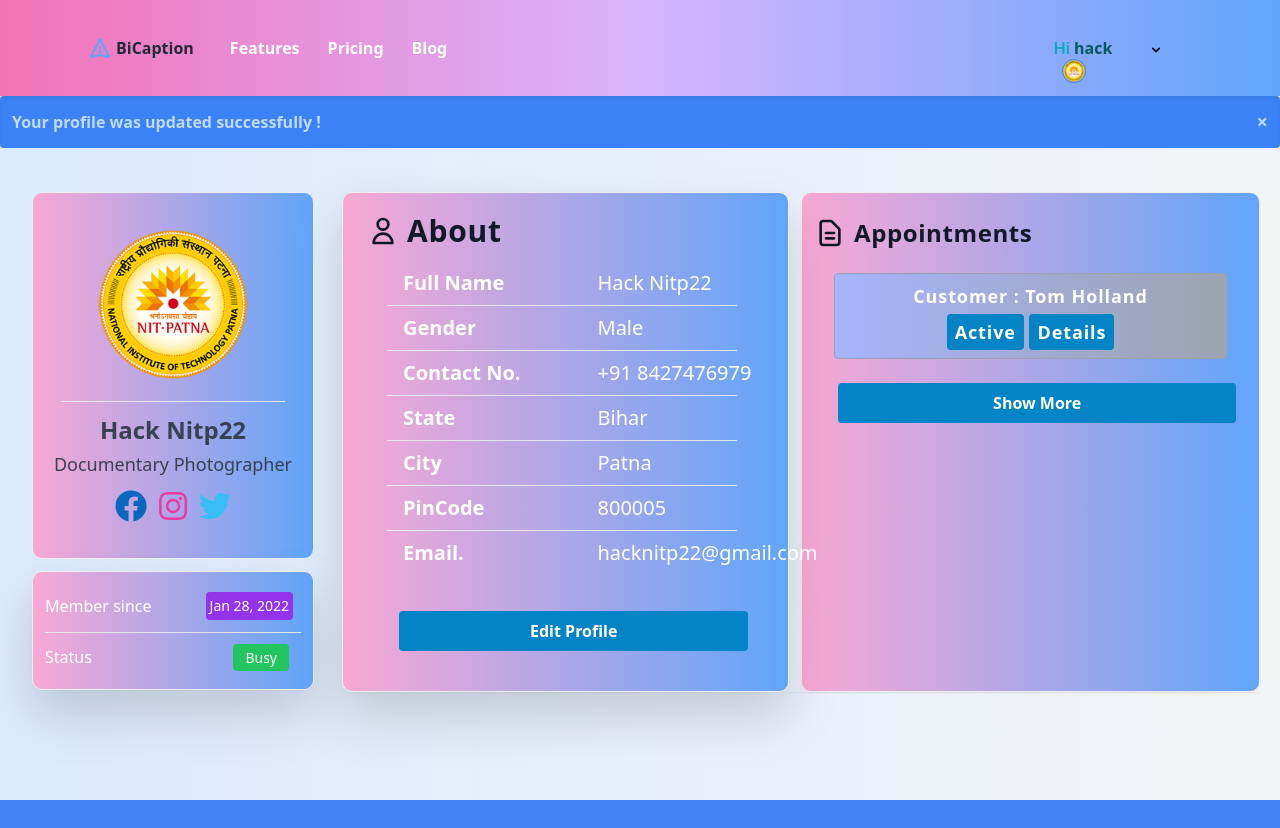
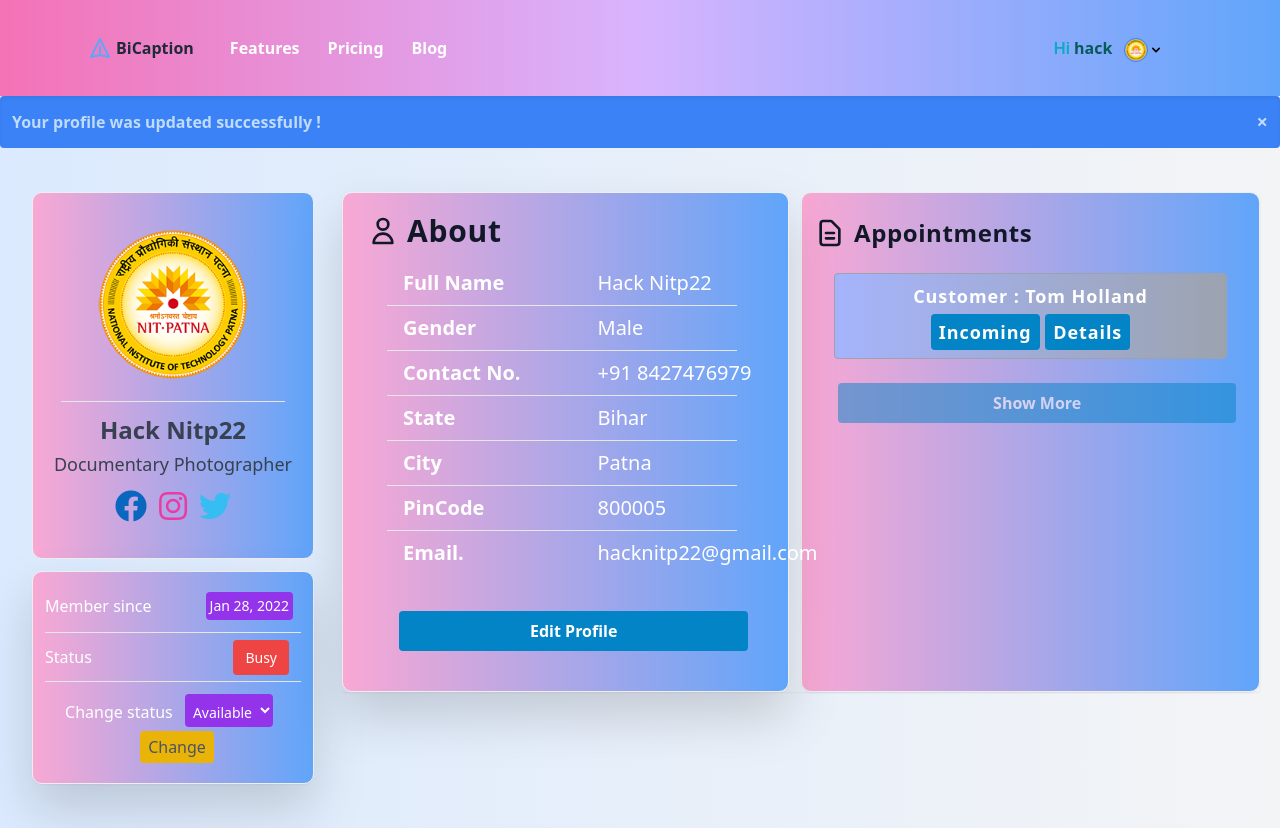
Before and after one commit to akrhythm20/biCaption, a Django app: page /profile1 in a window 1280 px wide. Before the commit the page ends 800 px from the top, so only its background shows below. Run offline with Django 4.2, Linux system fonts and the light colour scheme; a user stored in the database is signed in; data comes from the database, SQL or seed files in the repository; both versions use the stored data as it was after the commit; some libraries are stand-ins or nearby versions.

Commit message:
Added status features for photographers and appointments

```diff
--- a/PhotoHub/Hub/models.py
+++ b/PhotoHub/Hub/models.py
@@ -80,7 +80,7 @@
     city = models.CharField(max_length=100, null=True, blank=True)
     area = models.CharField(max_length=200, null=True, blank=True)
     zip = models.IntegerField(null=True, blank=True)
-    appointment_status = models.BooleanField(blank=True, null=True)
+    appointment_status = models.CharField(max_length=50, null=True, blank=True)
 
     def __str__(self):
         return str(self.customer.fname) + " " + str(self.customer.lname)
--- a/PhotoHub/Hub/urls.py
+++ b/PhotoHub/Hub/urls.py
@@ -19,5 +19,6 @@
     path('blog/<int:pid>', views.blog, name='blog'),
     path('deletePost/<int:pid>', views.deletePost, name='deletePost'),
     path('editPost/<int:pid>', views.editPost, name='editPost'),
-    path('addPost/<int:pid>', views.addPost, name='addPost')
+    path('addPost/<int:pid>', views.addPost, name='addPost'),
+    path('changeStatus', views.changeStatus, name='changeStatus'),
 ]
--- a/PhotoHub/Hub/views.py
+++ b/PhotoHub/Hub/views.py
@@ -13,6 +13,7 @@
 from django.contrib import messages
 
 import math
+from django.utils import timezone
 
 # Create your views here.
 def index(request):
@@ -100,6 +101,11 @@
         appointments = Appointment.objects.filter(photographer=ph)
         length = len(appointments)
 
+        #For comparing datetime field of django models.
+        for appointment in appointments:
+            appointment.appointment_status = update_appointment_status(appointment)
+            appointment.save()
+
         context={
                  'fname': ph.fname, 'lname':ph.lname, 'gender':ph.gender, 'phone':ph.phone, 'city':ph.city, 'pin':ph.pincode,
                  'email':ph.email[:21], 'category':ph.category, 'role':'Photographer', 'image':ph.image, 'status':ph.status,
@@ -111,6 +117,11 @@
         cst = Customer.objects.get(customer_id=request.user.id)
         appointments = Appointment.objects.filter(customer=cst)
         length = len(appointments)
+
+        for appointment in appointments:
+            appointment.appointment_status = update_appointment_status(appointment)
+            appointment.save()
+
         context={
                 'fname': cst.fname, 'lname':cst.lname, 'phone':cst.phone, 'city':cst.city, 'state':cst.state, 'pin':cst.pincode,
                 'email':cst.email[:21], 'role':'Customer', 'image':cst.image, 'appointments': appointments, 'length': length,
@@ -119,6 +130,16 @@
         return render(request, 'profile.html', context)
 
 
+def update_appointment_status(appointment):
+    #For comparing datetime field of django models.
+    now = timezone.now()
+    apt_status = 'Incoming'
+    if now >= appointment.start_date and now <= appointment.end_date:
+      apt_status = 'Ongoing'
+    elif now > appointment.end_date:
+      apt_status = 'Closed'
+
+    return apt_status
 
 def register_step1(request):
     if request.method=='POST':
@@ -325,9 +346,11 @@
                                   city=city,
                                   area=area,
                                   zip=zip,
-                                  appointment_status=True
+                                  appointment_status='incoming'
                                   )
         appointment.save()
+        ph.status="Busy"
+        ph.save()
         context = {'ph': ph, 'cst': cst, 'appointment' : appointment ,'image': cst.image}
         return render(request, 'successAppointment.html', context)
 
@@ -427,7 +450,7 @@
     return [first, last]
 
 
-
+# For Blog of photographer
 def blog(request, pid):
     ph = Photographer.objects.get(photographer_id=pid)
     post = Blog.objects.filter(photographer = ph)
@@ -497,3 +520,13 @@
     context['id'] = ph.photographer_id
     context['image'] = ph.image
     return render(request, 'addPost.html', context)
+
+
+
+def changeStatus(request):
+    if request.method == 'POST':
+        ph = Photographer.objects.get(photographer_id=request.user.id)
+        ph.status = request.POST.get('status')
+        ph.save()
+
+        return redirect('/profile0')
--- a/PhotoHub/templates/pagination.html
+++ b/PhotoHub/templates/pagination.html
@@ -229,7 +229,8 @@
           </div>
           <hr class="mt-3">
           <div style="text-align: center;" class="mt-3">
-            <i style="font-size: 2.5rem;" class="far fa-check-circle text-gray-700"></i>
+            <!-- <i style="font-size: 2.5rem;" class="far fa-check-circle text-gray-700"></i> -->
+            <strong><h3 class="text-gray-700">{{apt.appointment_status}}</h3></strong>
           </div>
         </div>
         {% endfor %}
--- a/PhotoHub/templates/profile.html
+++ b/PhotoHub/templates/profile.html
@@ -179,7 +179,7 @@
                 <span style="color: rgb(6, 90, 90); font-size: medium;"><span
                     style="font-family:-apple-system, BlinkMacSystemFont, 'Segoe UI', Roboto, Oxygen, Ubuntu, Cantarell, 'Open Sans', 'Helvetica Neue', sans-serif; color: rgb(9, 171, 192);">Hi</span>
                   {{request.user}}</span>
-                <img class="ml-3 absolute h-6 w-6 rounded-full absolute border border-blue-500 border-3
+                <img class="inline ml-3 absolute h-6 w-6 rounded-full absolute border border-blue-500 border-3
                 " style="z-index: 1000;" src="/media/{{ image }}" />
                 <svg fill="currentColor" viewBox="0 0 20 20" :class="{'rotate-180': open, 'rotate-0': !open}"
                   class=" inline w-16 h-4 transition-transform duration-200 transform">
@@ -274,9 +274,28 @@
             {% if role == 'Photographer' %}
             <li class="flex items-center py-3">
               <span class="text-white">Status</span>
-              <span class="ml-auto"><span
-                  class="mr-3 bg-green-500 hover:bg-red-600 py-1 px-3 rounded text-white text-sm">{{status}}</span></span>
+              {% if status == 'Available' %}
+                <span class="ml-auto"><span class="mr-3 bg-green-500 py-2 px-3 rounded text-white text-sm">{{status}}</span>
+              {% else %}
+                <span class="ml-auto"><span class="mr-3 bg-red-500  py-2 px-3 rounded text-white text-sm">{{status}}</span>
+              {% endif %}
+            </span>
             </li>
+
+            <li class="flex py-3">
+              <form action="/changeStatus" method="post">{% csrf_token %}
+                <span class="text-white">Change status</span>
+                <span class="ml-auto">
+                  <select name="status" class="bg-purple-600 pt-2 pb-1 px-1 mx-2 rounded text-white text-sm">
+                    <option value="Available">Available</option>
+                    <option value="Busy">Busy</option>
+                  </select>
+                </span>
+                <button type="submit"  class="bg-yellow-500 hover:bg-yellow-600 px-2 py-1 mt-1 ml-2 rounded">Change</button>
+              </form>
+            </li>
+
+
             {% else %}
             <li class="flex items-center py-3">
               <span class="text-white">Rating</span>
@@ -378,11 +397,7 @@
                       <div class = "font-bold text-white">Photographer : {{appointment.photographer.fname }} {{appointment.photographer.lname}}</div>
                       {% endif %}
                       <div class="mt-1">
-                          {% if  appointment.appointment_status%}
-                          <button type = "button" class="p-1 px-2 text-white bg-sky-600 hover:bg-blue-500 rounded">Active</button>
-                          {% else %}
-                          <button type = "button" class="p-1 px-2 text-white bg-sky-600 hover:bg-blue-500 rounded">Closed</button>
-                          {% endif %}
+                          <button type = "button" class="p-1 px-2 text-white bg-sky-600 hover:bg-blue-500 rounded">{{appointment.appointment_status}}</button>
 
                           <!-- Modal trigger -->
                           <button id="btn{{appointment.customer.customer_id}}{{appointment.photographer.photographer_id}}" onclick="showModal(this.id)"  type = "button" class="p-1 px-2 text-white bg-sky-600 hover:bg-blue-500 rounded">Details</button>
@@ -432,7 +447,7 @@
                 {% if length >= 3 %}
                   <a href="/pagination1_1_0"><button style="width:92%" class="inline-block bg-sky-600 hover:bg-blue-500 text-white font-bold py-2 px-4 rounded ml-6 my-3">Show More</button></a>
                 {% elif length > 0%}
-                  <button style="width:92%" class="inline-block bg-sky-600 hover:bg-blue-500 text-white font-bold py-2 px-4 rounded ml-6 my-3 cursor-not-allowed">Show More</button>
+                  <button style="width:92%" class="inline-block bg-sky-600 hover:bg-blue-500 text-white font-bold py-2 px-4 rounded ml-6 my-3 opacity-50 cursor-not-allowed">Show More</button>
                 {% endif %}
               </div>
 
```
Also changed, not shown: PhotoHub/templates/category.html (+10 -5 lines), PhotoHub/Hub/migrations/0019_alter_appointment_end_date_alter_appointment_id_and_more.py (added), PhotoHub/Hub/migrations/0020_alter_appointment_end_date_and_more.py (added), PhotoHub/Hub/migrations/0021_alter_appointment_appointment_status.py (added), PhotoHub/db.sqlite3.
